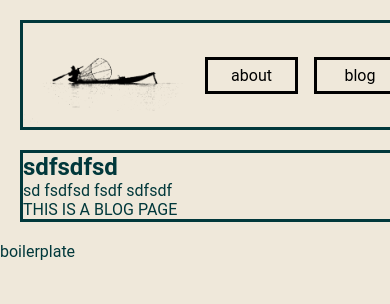
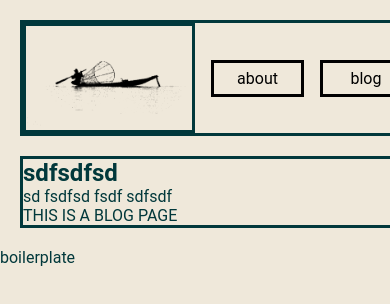
Before and after one commit to abadaba42/Eleventy_site, an Eleventy site: page src/blog/blog2.md in a window 390 px wide. Shown: the top 304 px of the page. Built offline with nearby package versions, Linux system fonts and the light colour scheme; Eleventy itself is replaced by a stand-in of ours; files that its build step writes are made by us from their sources.

Commit message:
new build

```diff
--- a/public/_css_src/home2.css
+++ b/public/_css_src/home2.css
@@ -19,6 +19,7 @@ html {
     background-color: var(--b);
     color: var(--f);
 	/*max-width:100%;*/
+	min-width: min-content;
 
 }
 
@@ -28,7 +29,7 @@ html {
 	padding: 0;
 	text-decoration: none;
 	/*min-width: fit-content;*/
-	min-width:min-content;
+	/*min-width:min-content;*/
 }
 
 
@@ -50,7 +51,7 @@ header {
 }
 
 .logo {
-	/*border-style: solid;/*temp*/
+	border-style: solid;/*temp*/
 }
 
 .dither {
@@ -85,7 +86,7 @@ main {
 
 article {
 	display: flex;
-	flex-wrap: wrap;
+	flex-wrap: wrap; /*attempt to fix mobile issues*/
 	flex-direction: column;
 	list-style-position: inside;
 }
```
